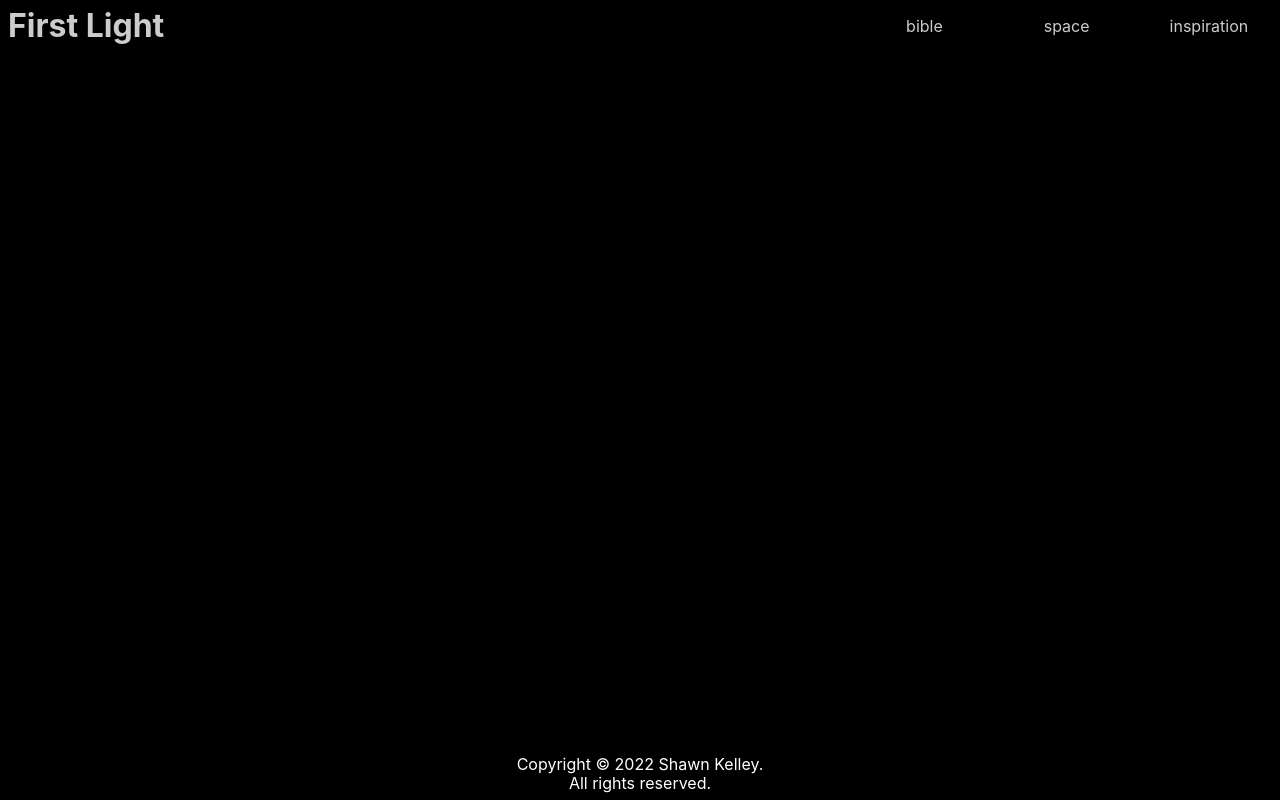
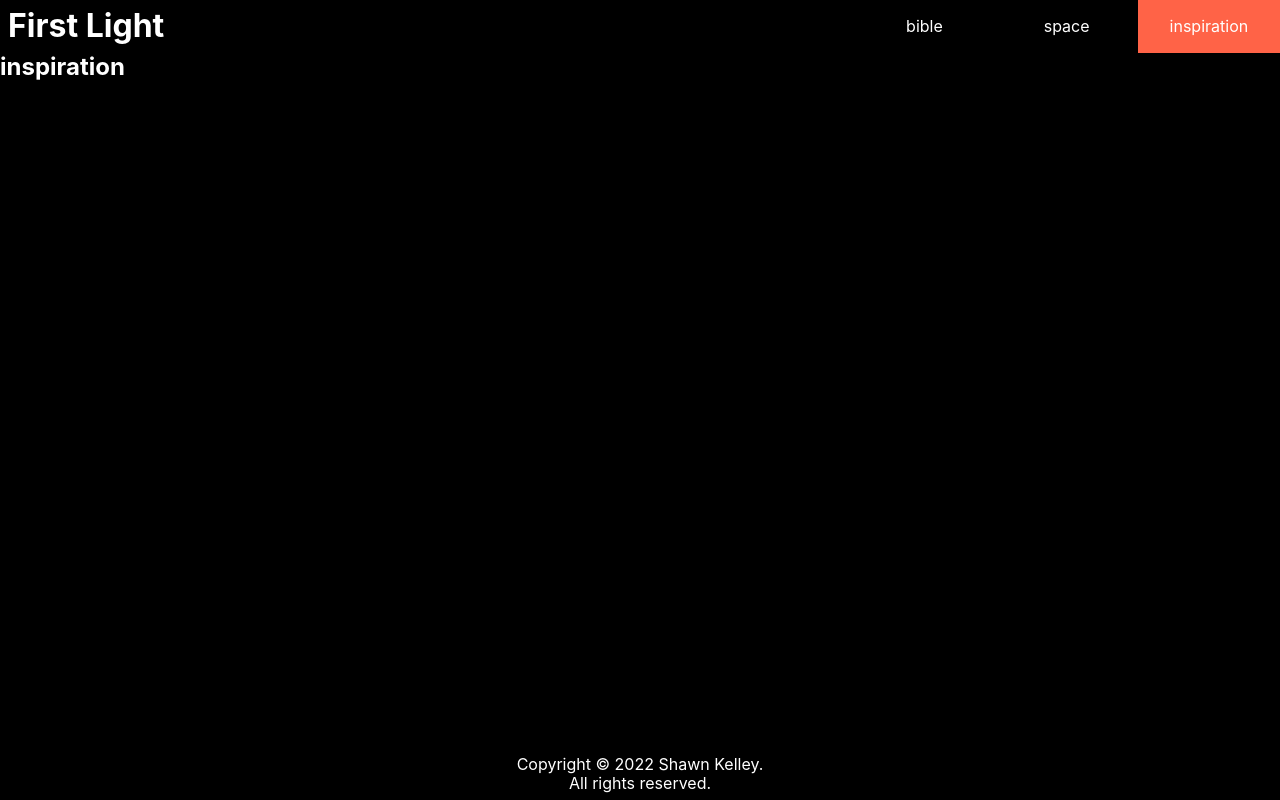
Before and after one commit to shawnkelleydev/first-light-web, a Next.js app: page /inspiration in a window 1280 px wide. Built offline with nearby package versions, Linux system fonts and the light colour scheme.

Commit message:
add colors

```diff
--- a/components/Footer/styles.module.css
+++ b/components/Footer/styles.module.css
@@ -1,5 +1,4 @@
 .footer {
-  color: #fff;
   display: flex;
   padding: 8px;
 }
--- a/components/Header/Nav/index.js
+++ b/components/Header/Nav/index.js
@@ -15,7 +15,7 @@ export default function Nav() {
           href={`/${page.toLowerCase()}`}
           key={i}
         >
-          <a className={page === route ? styles.active : ''}>
+          <a className={page === route ? styles.active : null}>
             <span>{page}</span>
           </a>
         </Link>
--- a/components/Header/Nav/styles.module.css
+++ b/components/Header/Nav/styles.module.css
@@ -12,6 +12,10 @@
 
 .nav span {
   margin: auto;
+}
+
+.active {
+  background: tomato;
 }
 
 @media (max-width: 768px) {
--- a/components/Header/styles.module.css
+++ b/components/Header/styles.module.css
@@ -6,5 +6,5 @@
 .header h1,
 .header small,
 .header a {
-  color: #ccc;
+  color: #fff;
 }
--- a/components/Link/styles.module.css
+++ b/components/Link/styles.module.css
@@ -4,7 +4,7 @@
   --active-background-color: none;
   --background: none;
   --text-color: #fff;
-  --hover-color: aqua;
+  --hover-color: #fff;
   --hover-background-color: none;
   background: var(--background);
   color: var(--text-color);
--- a/components/PageWrapper/styles.module.css
+++ b/components/PageWrapper/styles.module.css
@@ -1,5 +1,6 @@
 .page-wrapper {
   background: black;
+  color: #fff;
   display: flex;
   flex-direction: column;
   min-height: 100vh;
--- a/pages/bible/index.js
+++ b/pages/bible/index.js
@@ -1,9 +1,9 @@
 import styles from './styles.module.css'
 
-export default function Page1() {
+export default function Bible() {
   return (
-    <div className={styles.page1}>
-      <h2>Page 1</h2>
+    <div className={styles.bible}>
+      <h2>bible</h2>
     </div>
   )
 }
--- a/pages/inspiration/index.js
+++ b/pages/inspiration/index.js
@@ -1,9 +1,9 @@
 import styles from './styles.module.css'
 
-export default function Page3() {
+export default function Inspiration() {
   return (
-    <div className={styles.page3}>
-      <h2>Page3</h2>
+    <div className={styles.inspiration}>
+      <h2>inspiration</h2>
     </div>
   )
 }
--- a/pages/space/index.js
+++ b/pages/space/index.js
@@ -1,9 +1,9 @@
 import styles from './styles.module.css'
 
-export default function Page2() {
+export default function Space() {
   return (
-    <div className={styles.page2}>
-      <h2>Page2</h2>
+    <div className={styles.space}>
+      <h2>space</h2>
     </div>
   )
 }
```
